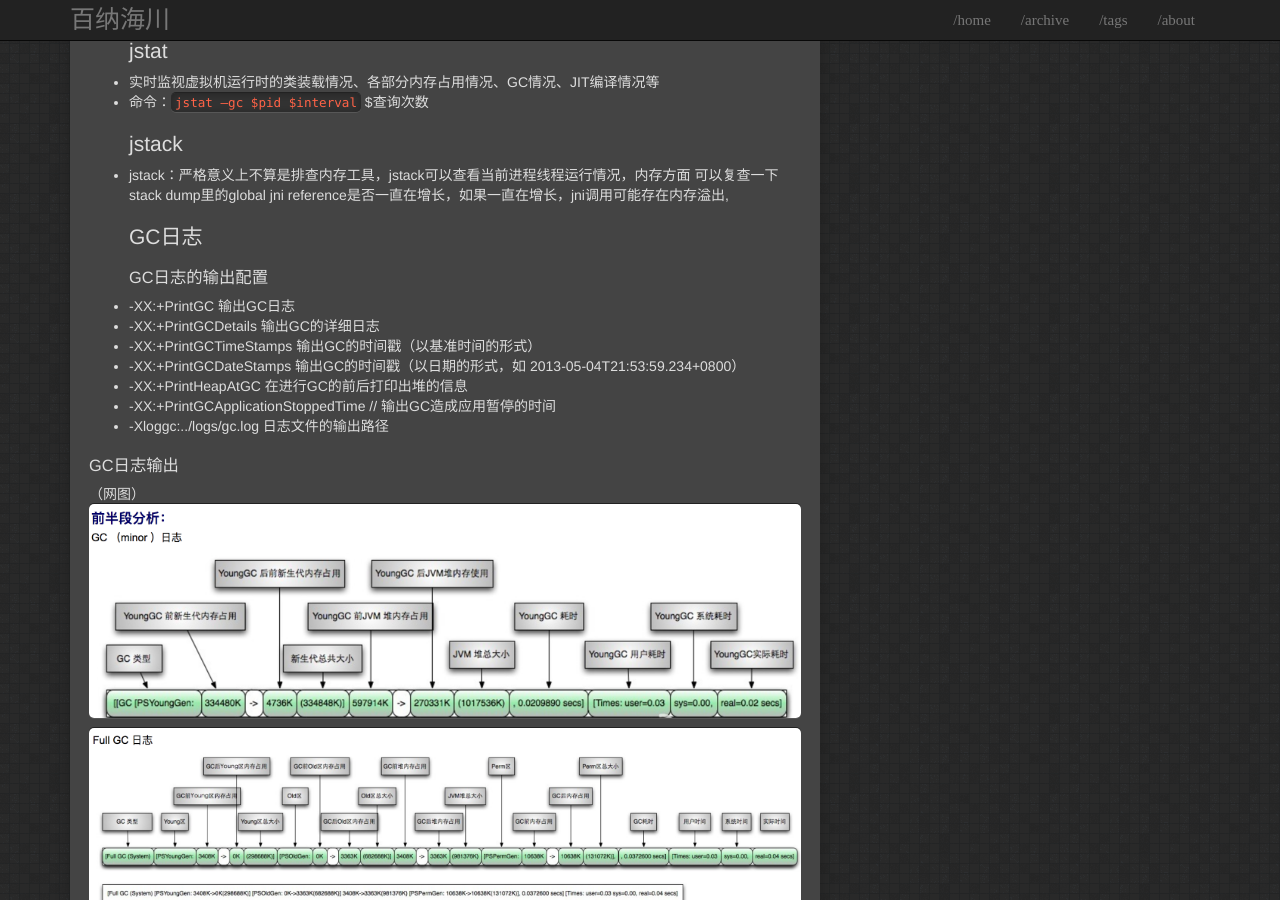
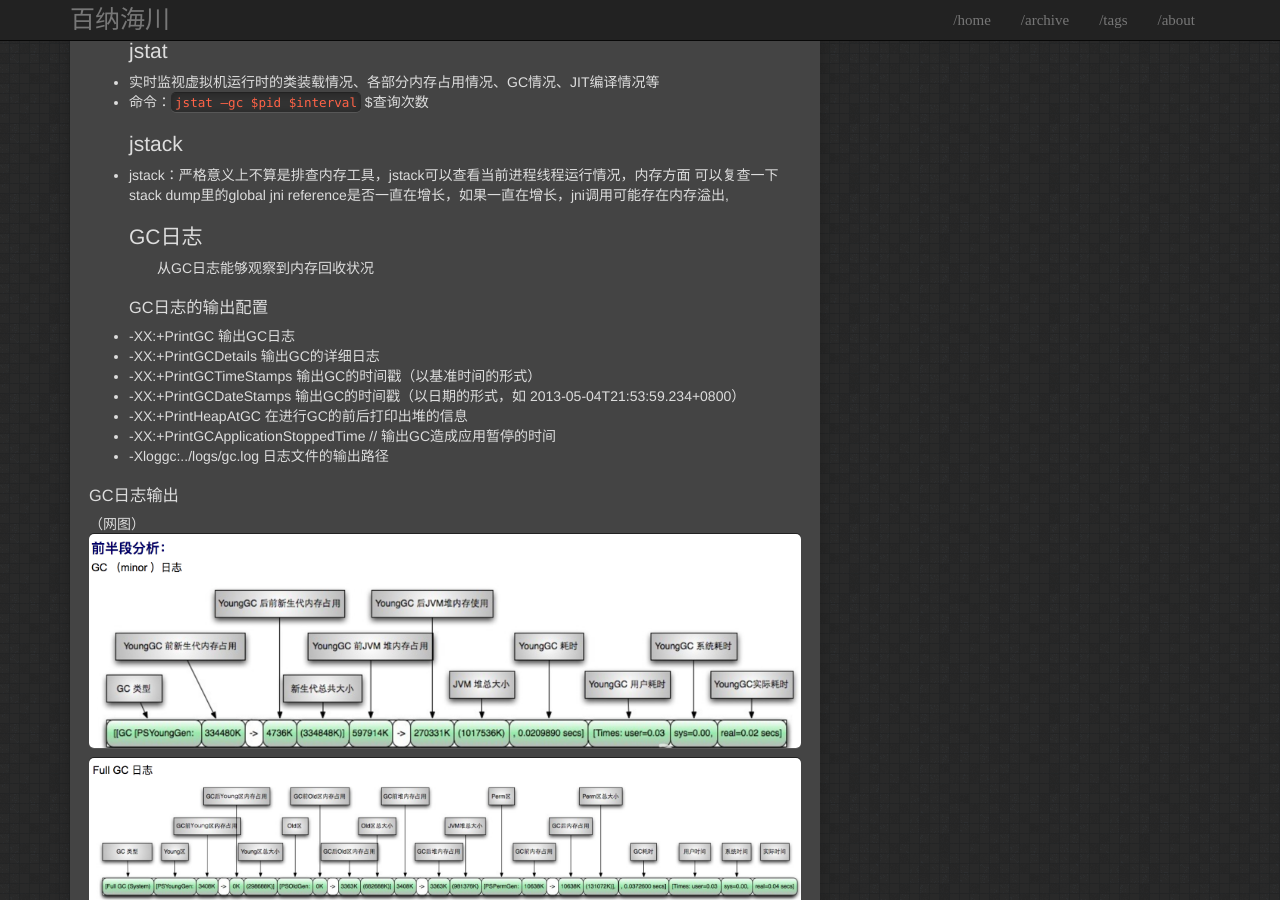
Before and after one commit to igithu/summary, a Jekyll site: the page built from _posts/2018-04-14-jvm-memory-tools.md, in a window 1280 px wide and 900 px high, scrolled down 347 px. Built offline with Jekyll 4.4.1, drawn with Linux system fonts in a browser that asks for light colours.

Commit message:
Update 2018-04-14-jvm-memory-tools.md

```diff
--- a/_posts/2018-04-14-jvm-memory-tools.md
+++ b/_posts/2018-04-14-jvm-memory-tools.md
@@ -16,6 +16,7 @@ tags: jvm
 ## jstack
 * jstack：严格意义上不算是排查内存工具，jstack可以查看当前进程线程运行情况，内存方面 可以复查一下stack dump里的global jni reference是否一直在增长，如果一直在增长，jni调用可能存在内存溢出,
 ## GC日志
+&emsp;&emsp;从GC日志能够观察到内存回收状况
 ### GC日志的输出配置
 * -XX:+PrintGC 输出GC日志
 * -XX:+PrintGCDetails 输出GC的详细日志
```
